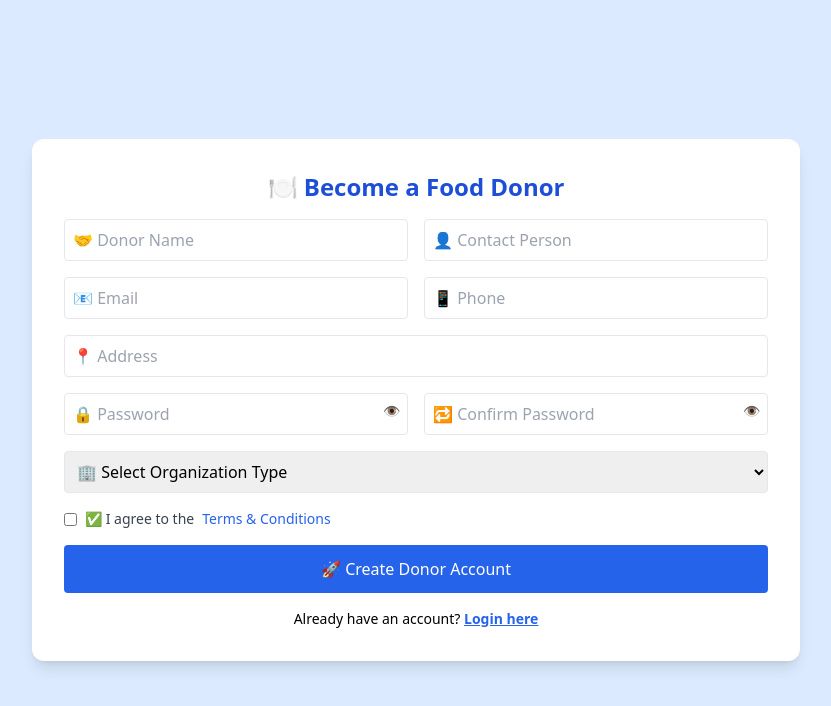
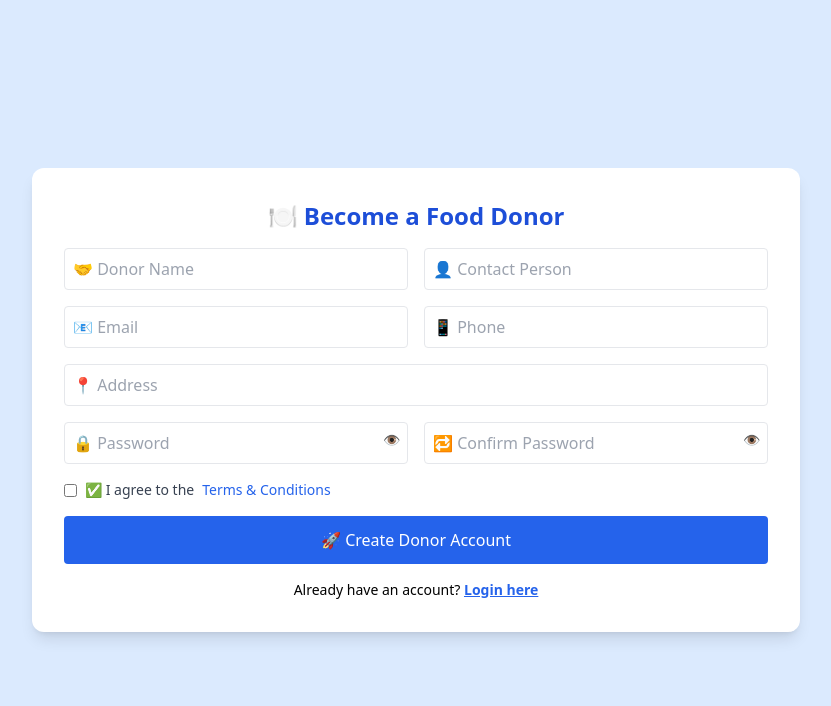
Before and after one commit to Vinay1489/Feed_The_Needy, a React (Vite) app in the folder frontend/: page /donorsignup in a window 1280 px wide. Shown: the top 706 px of the page, without its empty margins (224-1055 px from the left). Built offline with nearby package versions, Linux system fonts and the light colour scheme.

Commit message:
organisation section removed from the dodnor signup

```diff
--- a/frontend/src/components/DonorSignUp/DonorSignup.jsx
+++ b/frontend/src/components/DonorSignUp/DonorSignup.jsx
@@ -13,7 +13,6 @@ export default function DonorSignup() {
     address: "",
     password: "",
     confirmPassword: "",
-    orgType: "",
     termsAgreed: false,
   });
 
@@ -21,9 +20,7 @@ export default function DonorSignup() {
   const [errors, setErrors] = useState({});
   const [showPassword, setShowPassword] = useState(false);
   const [showConfirmPassword, setShowConfirmPassword] = useState(false);
-  const organizationTypes = [
-    "🏥 NGO",
-  ];
+
 
   const evaluatePasswordStrength = (password) => {
     let strength = 0;
@@ -46,7 +43,7 @@ export default function DonorSignup() {
     const newErrors = {};
     let valid = true;
 
-    if (!formData.organizationName) {
+    if (!formData.Name) {
       newErrors.Name = true;
       toast.error(" 🤝 Donor name is required.");
       valid = false;
@@ -104,7 +101,6 @@ export default function DonorSignup() {
         address: "",
         password: "",
         confirmPassword: "",
-        orgType: "",
         termsAgreed: false,
       });
       setErrors({});
@@ -232,21 +228,6 @@ export default function DonorSignup() {
               {showConfirmPassword ? "🙈" : "👁️"}
             </button>
           </div>
-          <select
-            name="orgType"
-            className={`p-2 border rounded col-span-2 ${
-              errors.orgType ? "animate-shake border-red-500" : ""
-            }`}
-            value={formData.orgType}
-            onChange={handleChange}
-          >
-            <option value="">🏢 Select Organization Type</option>
-            {organizationTypes.map((type) => (
-              <option key={type} value={type}>
-                {type}
-              </option>
-            ))}
-          </select>
           <label className="col-span-2 flex items-center gap-2 text-sm text-gray-700">
             <input
               name="termsAgreed"
```
